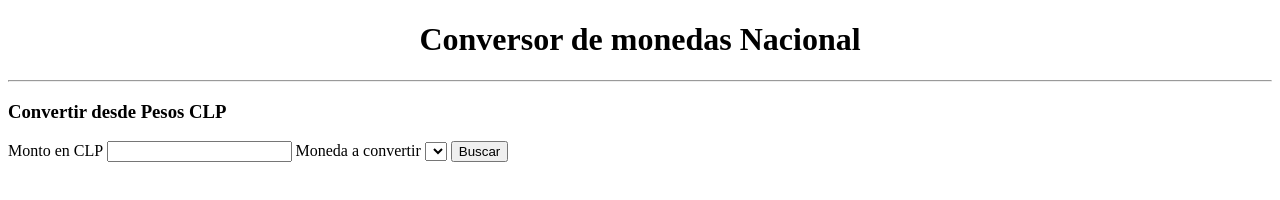
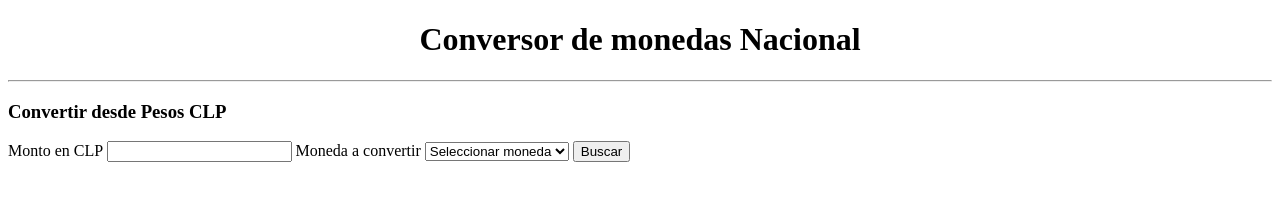
Before and after one commit to Kieferrr/pruebaAPI, a plain HTML site: page index.html in a window 1280 px wide. Drawn offline with nearby package versions, Linux system fonts and the light colour scheme; no server answers.

Commit message:
Agregar CDN de Chart JS
Agregar opcion placeholder 'Seleccionar moneda' en el select

```diff
--- a/index.html
+++ b/index.html
@@ -3,6 +3,8 @@
 <head>
     <meta charset="UTF-8">
     <meta name="viewport" content="width=device-width, initial-scale=1.0">
+    <!-- CHART JS -->
+    <script src="https://cdn.jsdelivr.net/npm/chart.js"></script>
     <title>Conversor de monedas Nacional</title>
 </head>
 <body>
@@ -18,7 +20,9 @@
             <input id="clp-input" type="text">
 
             <label for="currency-select">Moneda a convertir</label>
-            <select id="currency-select"></select>
+            <select id="currency-select">
+                <option value="" disabled selected>Seleccionar moneda</option>
+            </select>
 
             <button id="converter-button">Buscar</button>
             <p id="result-p"></p>
```
